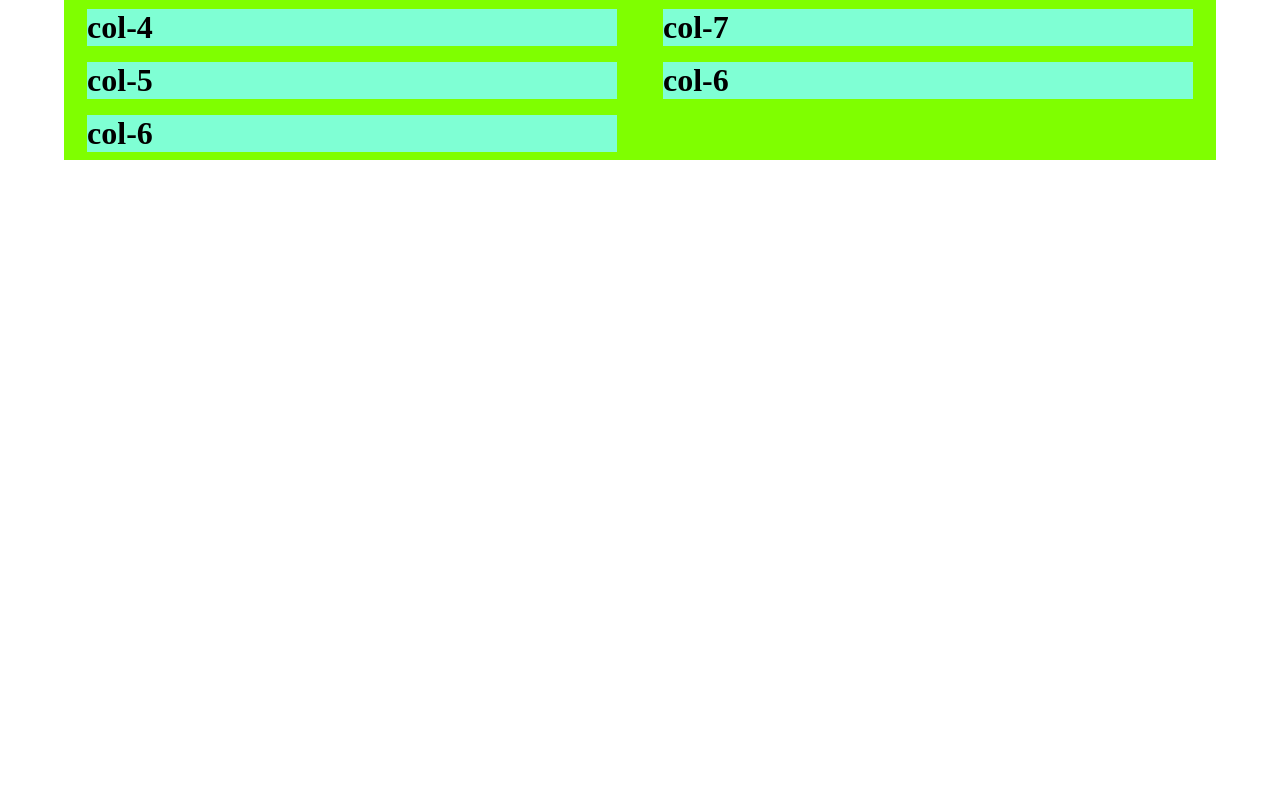
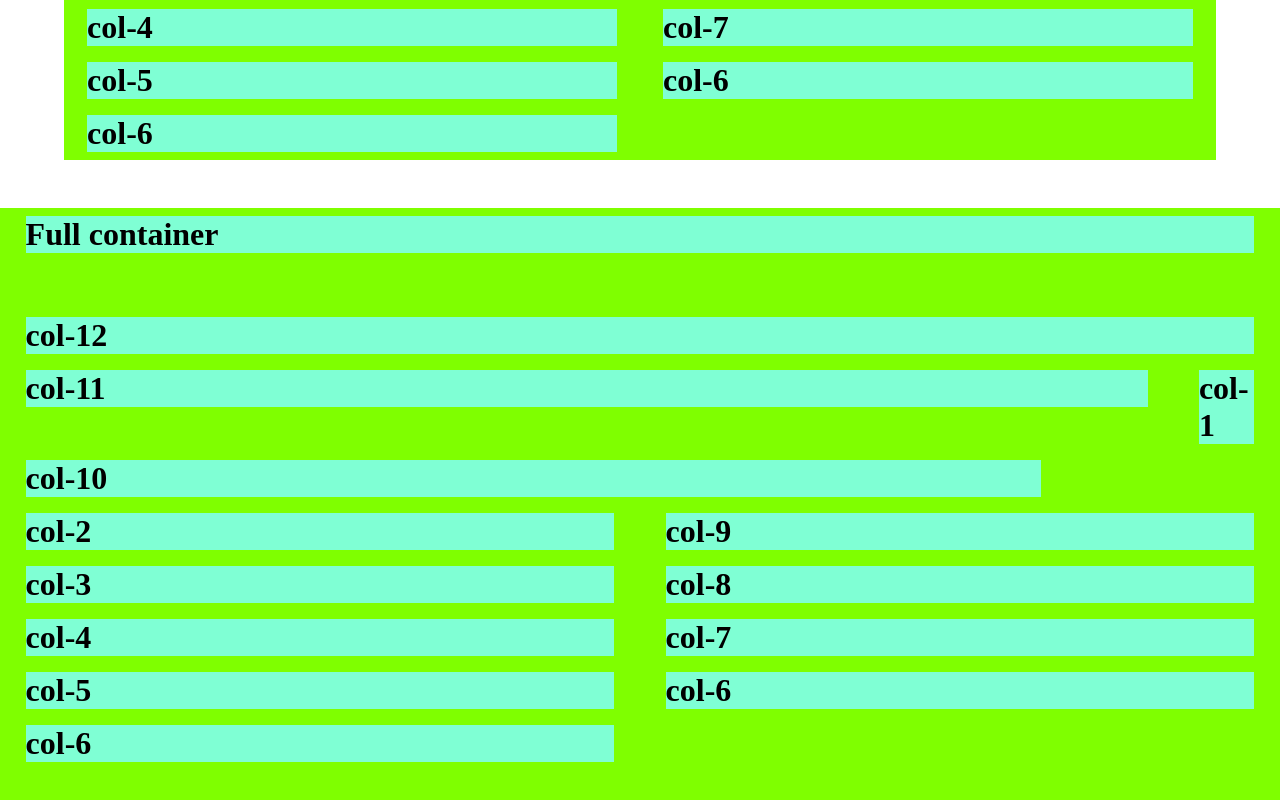
Before and after one commit to Erefor/bury-grid, a website: page index.html in a window 1280 px wide. Shown: the part 402-1202 px from the top of the page. Before the commit the page ends 800 px from the top, so only its background shows below. Drawn offline with Linux system fonts and the light colour scheme.

Commit message:
Style - Se agrega full-container

```diff
--- a/index.html
+++ b/index.html
@@ -27,6 +27,26 @@
     <h1 class="col-9 col-sm-6 col-md-8 col-lg-6 col-xlg-3">col-6</h1>
   </div>
 </div>
+<div class="full-container mt-48">
+  <div class="row">
+    <h1 class="col-12">Full container</h1>
+  </div>
+  <div class="row mt-48">
+    <h1 class="col-12">col-12</h1>
+    <h1 class="col-11 col-sm-11 col-md-11 col-lg-11">col-11</h1>
+    <h1 class="col-1 col-sm-1 col-md-1 col-lg-1">col-1</h1>
+    <h1 class="col-10 col-md-12 col-lg-10">col-10</h1>
+    <h1 class="col-9 col-sm-2 col-md-8 col-lg-6 col-xlg-3">col-2</h1>
+    <h1 class="col-9 col-sm-9 col-md-8 col-lg-6 col-xlg-3">col-9</h1>
+    <h1 class="col-9 col-sm-3 col-md-8 col-lg-6 col-xlg-3">col-3</h1>
+    <h1 class="col-9 col-sm-8 col-md-8 col-lg-6 col-xlg-3">col-8</h1>
+    <h1 class="col-9 col-sm-4 col-md-8 col-lg-6 col-xlg-3">col-4</h1>
+    <h1 class="col-9 col-sm-7 col-md-8 col-lg-6 col-xlg-3">col-7</h1>
+    <h1 class="col-9 col-sm-5 col-md-8 col-lg-6 col-xlg-3">col-5</h1>
+    <h1 class="col-9 col-sm-6 col-md-8 col-lg-6 col-xlg-3">col-6</h1>
+    <h1 class="col-9 col-sm-6 col-md-8 col-lg-6 col-xlg-3">col-6</h1>
+  </div>
+</div>
 <style>
   h1{ background-color: aquamarine; }
   .mt-48{margin-top: 48px}
```
